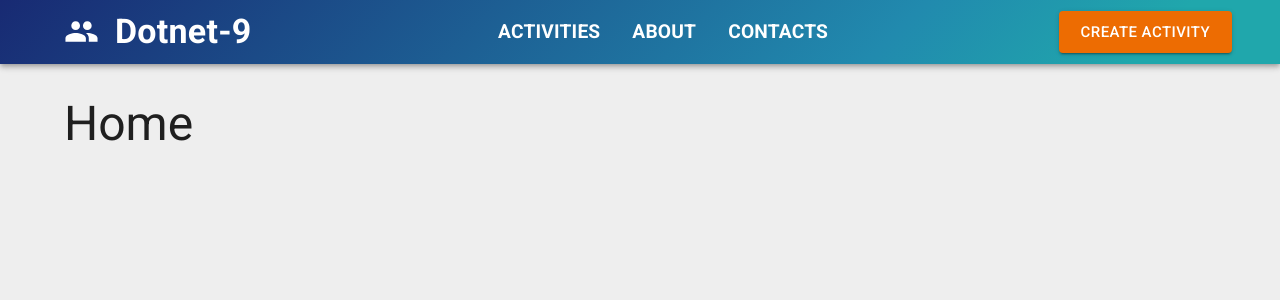
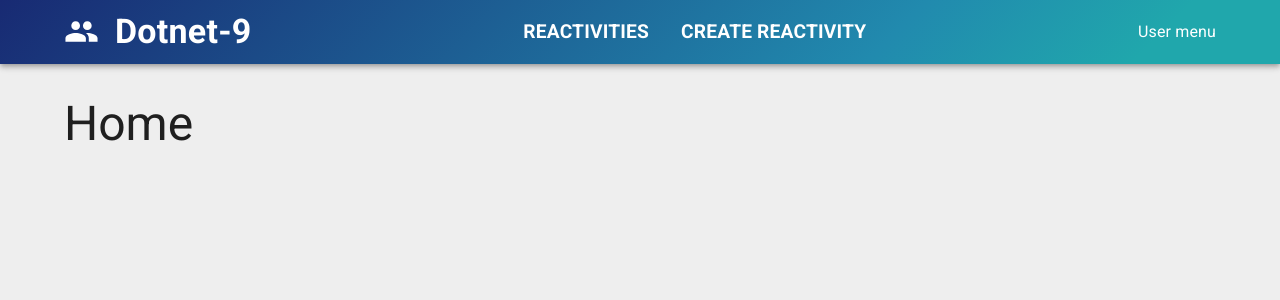
Before and after one commit to dotnet9-templates/dotnet-9, a React (Vite) app in the folder client/: page / in a window 1280 px wide. Shown: the top 300 px of the page. Built offline with nearby package versions, Linux system fonts and the light colour scheme.

Commit message:
s7p68 end

```diff
--- a/client/src/app/layout/NavBar.tsx
+++ b/client/src/app/layout/NavBar.tsx
@@ -4,10 +4,11 @@
   Typography,
   Toolbar,
   AppBar,
-  Button,
   Container,
   MenuItem,
 } from "@mui/material";
+import { NavLink } from "react-router";
+import MenuItemLink from "../shared/components/MenuItemLink";
 
 export default function NavBar() {
   return (
@@ -22,7 +23,11 @@
         <Container maxWidth="xl">
           <Toolbar sx={{ display: "flex", justifyContent: "space-between" }}>
             <Box>
-              <MenuItem sx={{ display: "flex", gap: 2 }}>
+              <MenuItem
+                component={NavLink}
+                to="/"
+                sx={{ display: "flex", gap: 2 }}
+              >
                 <Group fontSize="large" />
                 <Typography variant="h4" fontWeight="bold">
                   Dotnet-9
@@ -30,42 +35,12 @@
               </MenuItem>
             </Box>
             <Box sx={{ display: "flex" }}>
-              <MenuItem
-                sx={{
-                  fontSize: "1.2rem",
-                  textTransform: "uppercase",
-                  fontWeight: "bold",
-                }}
-              >
-                Activities
-              </MenuItem>
-              <MenuItem
-                sx={{
-                  fontSize: "1.2rem",
-                  textTransform: "uppercase",
-                  fontWeight: "bold",
-                }}
-              >
-                About{" "}
-              </MenuItem>
-              <MenuItem
-                sx={{
-                  fontSize: "1.2rem",
-                  textTransform: "uppercase",
-                  fontWeight: "bold",
-                }}
-              >
-                Contacts{" "}
-              </MenuItem>
+              <MenuItemLink to="/reactivities">ReActivities</MenuItemLink>
+              <MenuItemLink to="/createActivity">
+                Create ReActivity{" "}
+              </MenuItemLink>
             </Box>
-            <Button
-              size="large"
-              variant="contained"
-              color="warning"
-              onClick={() => {}} // temporary routing
-            >
-              Create Activity
-            </Button>
+            <MenuItem>User menu</MenuItem>
           </Toolbar>
         </Container>
       </AppBar>
--- /dev/null
+++ b/client/src/app/shared/components/MenuItemLink.tsx
@@ -0,0 +1,27 @@
+import { MenuItem } from "@mui/material";
+import type { ReactNode } from "react";
+import { NavLink } from "react-router";
+
+export default function MenuItemLink({
+  children,
+  to,
+}: {
+  children: ReactNode;
+  to: string;
+}) {
+  return (
+    <MenuItem
+      component={NavLink}
+      to={to}
+      sx={{
+        fontSize: "1.2rem",
+        textTransform: "uppercase",
+        fontWeight: "bold",
+        color: "inherit",
+        "&.active": { color: "yellow" },
+      }}
+    >
+      {children}
+    </MenuItem>
+  );
+}
```
Also changed, not shown: 1 other file (tests, documents, lock files or other folders).
